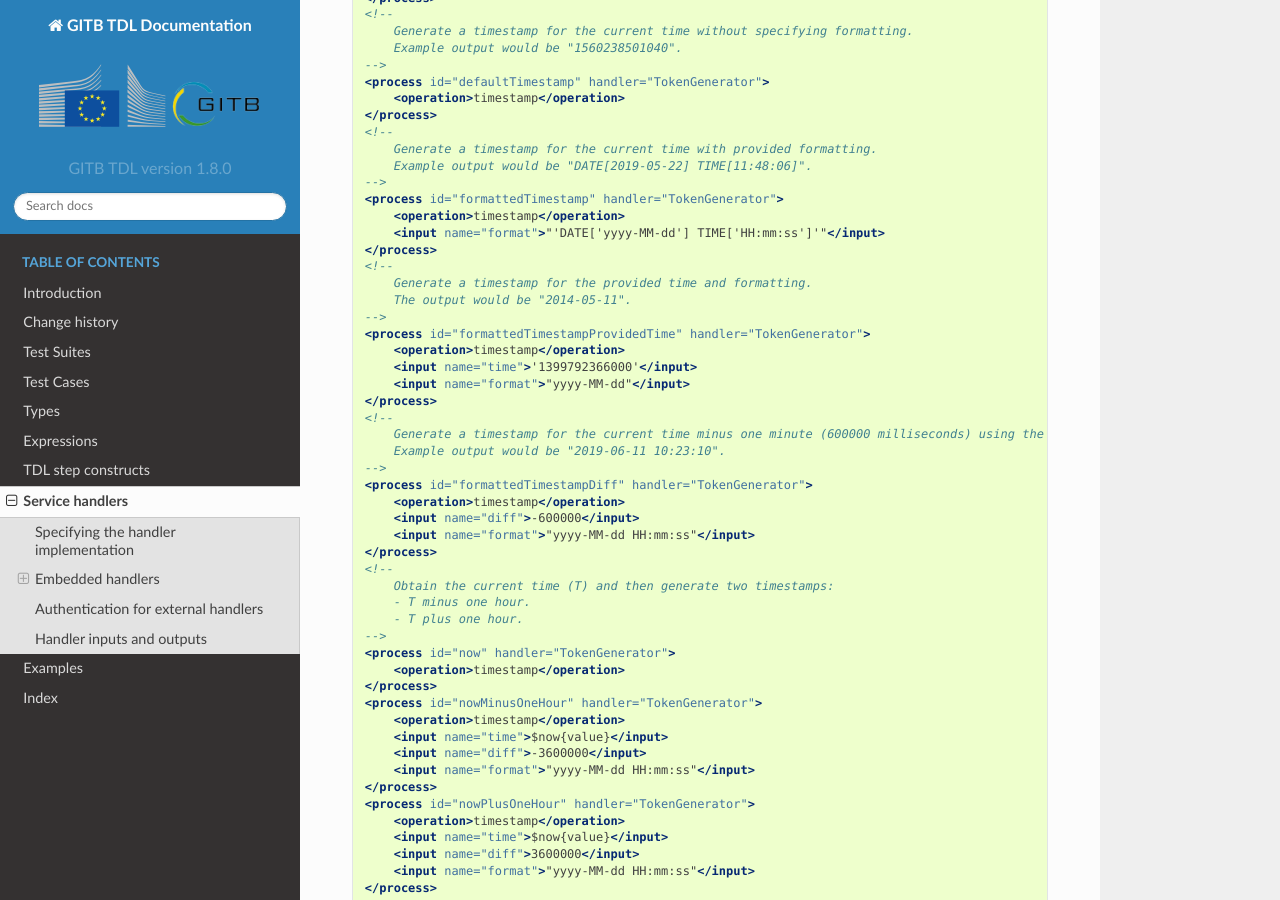
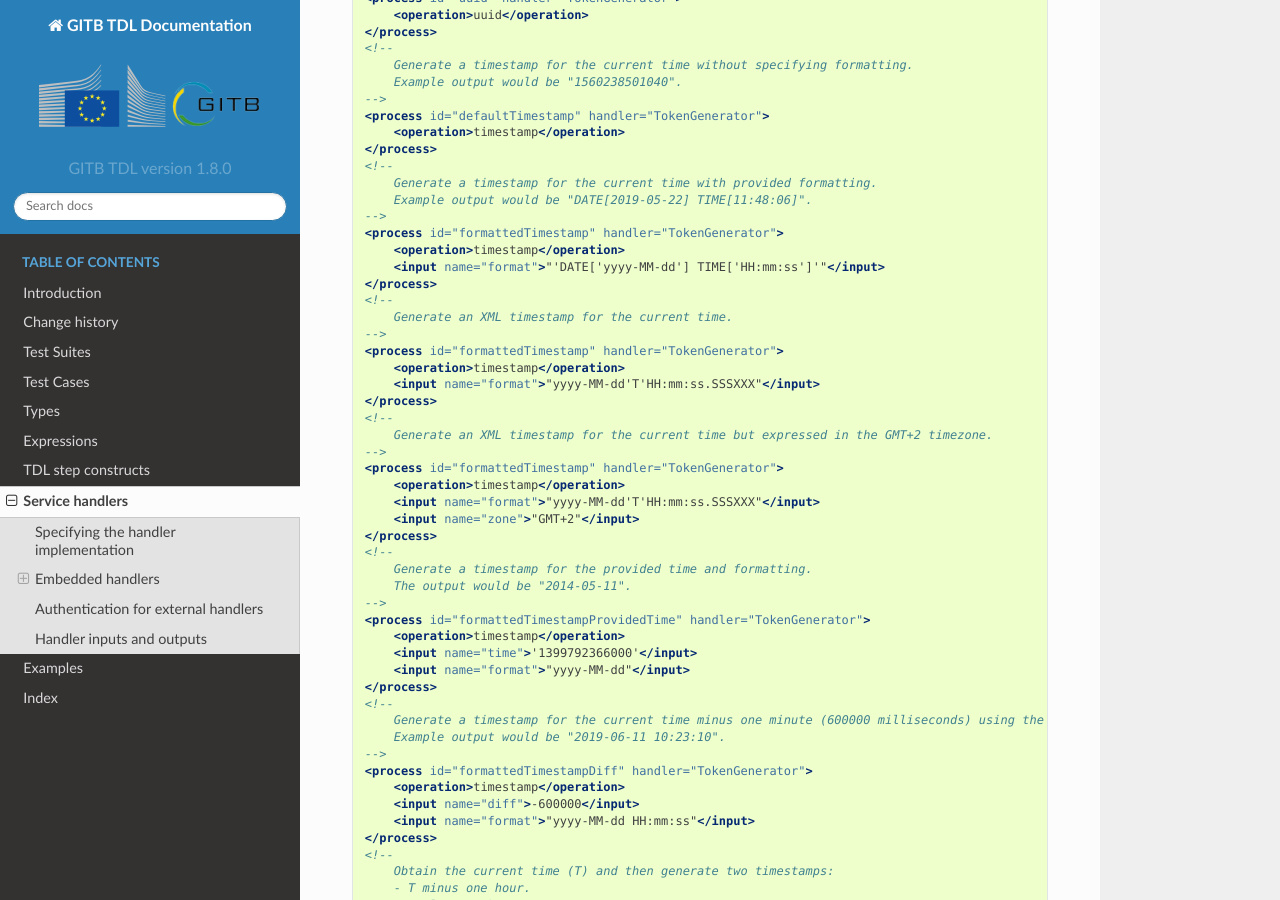
Before and after one commit to ISAITB/docs-tdl, a Sphinx documentation site: the page built from source/handlers/index.rst, in a window 1280 px wide and 900 px high, scrolled down 11514 px. Built offline with Sphinx 7.4.7 and the Read the Docs theme 2.0.0, drawn with Linux system fonts in a browser that asks for light colours; some of the changed text lies outside the part shown.

Commit message:
Documentation for timezones

```diff
--- a/source/handlers/index.rst
+++ b/source/handlers/index.rst
@@ -520,6 +520,7 @@
     :header: "Operation", "Input name", "Required?", "Description"
 
     ``timestamp``, ``format``, No, The formatting pattern to apply provided as a ``string`` matching the Java date/time formatting specifications (see `Formatting configuration`_). If unspecified the current Epoch milliseconds are returned.
+    ``timestamp``, ``zone``, No, The timezone to consider when generating a formatted timestamp provided as a ``string``. Expected values are those defined by Java (see `Timezone codes`_). If unspecified the default consider is ``UTC``.
     ``timestamp``, ``time``, No, A ``number`` representing the Epoch milliseconds to use as the date/time to format. If unspecified the current date/time is used.
     ``timestamp``, ``diff``, No, A ``number`` representing the milliseconds to consider as a diff from the considered ``time``. This value (default 0) is added to the considered ``time`` before formatting (i.e. a negative value signals an earlier time).
     ``string``, ``format``, Yes, A regular expression acting as a template to determine the generated token's format.
@@ -557,6 +558,21 @@
     <process id="formattedTimestamp" handler="TokenGenerator">
         <operation>timestamp</operation>
         <input name="format">"'DATE['yyyy-MM-dd'] TIME['HH:mm:ss']'"</input>
+    </process>
+    <!--
+        Generate an XML timestamp for the current time.
+    -->
+    <process id="formattedTimestamp" handler="TokenGenerator">
+        <operation>timestamp</operation>
+        <input name="format">"yyyy-MM-dd'T'HH:mm:ss.SSSXXX"</input>
+    </process>
+    <!--
+        Generate an XML timestamp for the current time but expressed in the GMT+2 timezone.
+    -->
+    <process id="formattedTimestamp" handler="TokenGenerator">
+        <operation>timestamp</operation>
+        <input name="format">"yyyy-MM-dd'T'HH:mm:ss.SSSXXX"</input>
+        <input name="zone">"GMT+2"</input>
     </process>
     <!--
         Generate a timestamp for the provided time and formatting.
@@ -630,7 +646,13 @@
         <instruct desc="A random string with fixed parts:">$stringRandomAndFixed{value}</instruct>
     </interact>
 
+.. note::
+    **Timestamps for use in XML content:** Formatted timestamps generated for use in XML content should match the formatting
+    of the ISO 8601 version of the W3C XML Schema dateTime definition. The pattern to apply to get a XSD-valid timestamp is:
+    ``yyyy-MM-dd'T'HH:mm:ss.SSSXXX``.
+
 .. _Formatting configuration: https://docs.oracle.com/javase/8/docs/api/java/time/format/DateTimeFormatter.html
+.. _Timezone codes: https://docs.oracle.com/javase/8/docs/api/java/time/ZoneId.html#of-java.lang.String-
 
 .. index:: Embedded validation handlers
 .. _handlers-predefined-validation-handlers:
```
